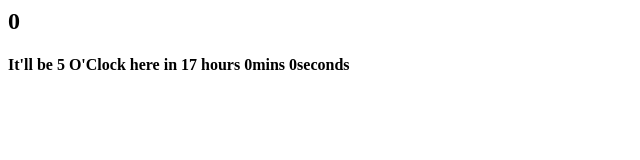
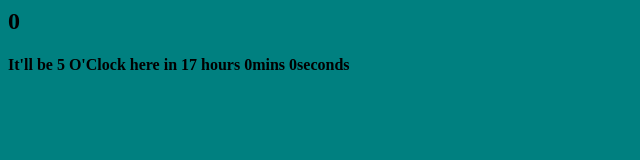
Before and after one commit to isaacrbeam/fiveOClockWhere, a plain HTML site: page index.html in a window 1280 px wide. Shown: the whole page, without its empty margins (0-640 px from the left). Drawn offline with nearby package versions, Linux system fonts and the light colour scheme.

Commit message:
Changed color

```diff
--- a/index.html
+++ b/index.html
@@ -1,7 +1,11 @@
 <html>
 	<head>
 		 <script src="https://ajax.googleapis.com/ajax/libs/jquery/3.4.1/jquery.min.js"></script>
-
+		<style>
+			html,body{
+				background-color:teal;
+			}
+		</style>
 		<script>
 		$(function(){
 
```
